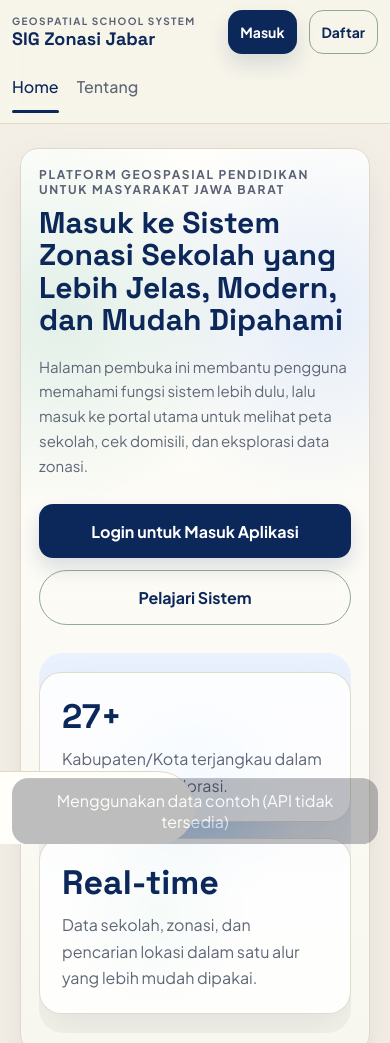
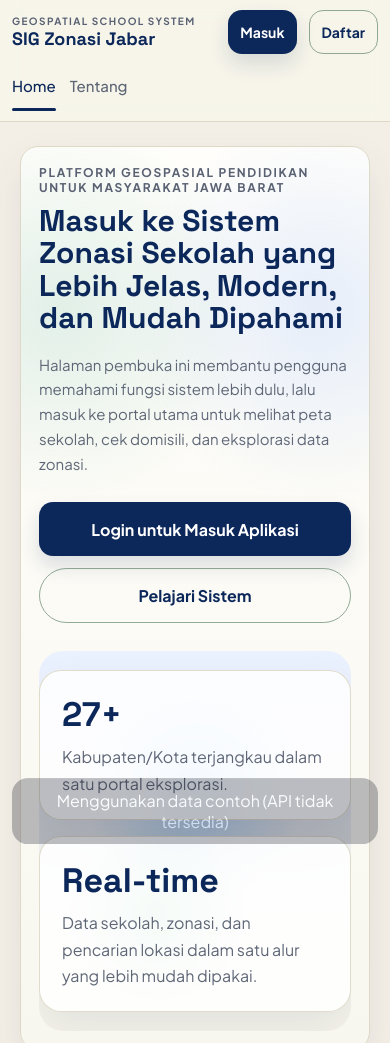
Before and after one commit to NaufalAryaMXB/testhostingppdb, a plain HTML site: page index.html in a window 390 px wide. Shown: the top 1043 px of the page. Drawn offline with nearby package versions, Linux system fonts and the light colour scheme; no server answers.

Commit message:
Clean up mobile navigation

```diff
--- a/assets/css/style.css
+++ b/assets/css/style.css
@@ -2336,14 +2336,18 @@ a{text-decoration:none;color:inherit}
     width:100%;
     justify-content:flex-start;
     flex-wrap:nowrap;
-    gap:18px;
+    gap:16px;
     overflow-x:auto;
-    padding:2px 0 8px;
+    padding:2px 18px 8px 0;
     scrollbar-width:none;
+    -webkit-overflow-scrolling:touch;
   }
 
   .site-nav::-webkit-scrollbar{display:none}
-  .site-nav .nav-link{white-space:nowrap}
+  .site-nav .nav-link{
+    white-space:nowrap;
+    font-size:16px;
+  }
 
   .site-actions{
     margin-left:auto;
@@ -2509,27 +2513,7 @@ a{text-decoration:none;color:inherit}
     grid-template-columns:1fr;
   }
 
-  .bottom-nav{
-    display:grid;
-    grid-template-columns:repeat(4,1fr);
-    position:sticky;
-    bottom:0;
-    background:#fffef8;
-    border-top:1px solid var(--pub-line);
-    z-index:30;
-  }
-
-  .bnav-btn{
-    min-height:56px;
-    border:0;
-    background:none;
-    color:var(--pub-muted);
-    font-weight:700;
-  }
-
-  .bnav-btn.active{
-    color:var(--pub-navy);
-  }
+  .bottom-nav{display:none!important}
 }
 
 /* Layout fixes for separated public pages */
@@ -2626,6 +2610,18 @@ body{
   .navbar-right .btn-nav-auth{
     padding:9px 12px;
     font-size:14px;
+  }
+
+  .site-nav{
+    gap:14px;
+  }
+
+  .site-nav .nav-link{
+    font-size:15px;
+  }
+
+  .public-page{
+    padding-bottom:24px;
   }
 
   .workspace-filters{
--- a/public/assets/css/style.css
+++ b/public/assets/css/style.css
@@ -2336,14 +2336,18 @@ a{text-decoration:none;color:inherit}
     width:100%;
     justify-content:flex-start;
     flex-wrap:nowrap;
-    gap:18px;
+    gap:16px;
     overflow-x:auto;
-    padding:2px 0 8px;
+    padding:2px 18px 8px 0;
     scrollbar-width:none;
+    -webkit-overflow-scrolling:touch;
   }
 
   .site-nav::-webkit-scrollbar{display:none}
-  .site-nav .nav-link{white-space:nowrap}
+  .site-nav .nav-link{
+    white-space:nowrap;
+    font-size:16px;
+  }
 
   .site-actions{
     margin-left:auto;
@@ -2509,27 +2513,7 @@ a{text-decoration:none;color:inherit}
     grid-template-columns:1fr;
   }
 
-  .bottom-nav{
-    display:grid;
-    grid-template-columns:repeat(4,1fr);
-    position:sticky;
-    bottom:0;
-    background:#fffef8;
-    border-top:1px solid var(--pub-line);
-    z-index:30;
-  }
-
-  .bnav-btn{
-    min-height:56px;
-    border:0;
-    background:none;
-    color:var(--pub-muted);
-    font-weight:700;
-  }
-
-  .bnav-btn.active{
-    color:var(--pub-navy);
-  }
+  .bottom-nav{display:none!important}
 }
 
 /* Layout fixes for separated public pages */
@@ -2626,6 +2610,18 @@ body{
   .navbar-right .btn-nav-auth{
     padding:9px 12px;
     font-size:14px;
+  }
+
+  .site-nav{
+    gap:14px;
+  }
+
+  .site-nav .nav-link{
+    font-size:15px;
+  }
+
+  .public-page{
+    padding-bottom:24px;
   }
 
   .workspace-filters{
```
